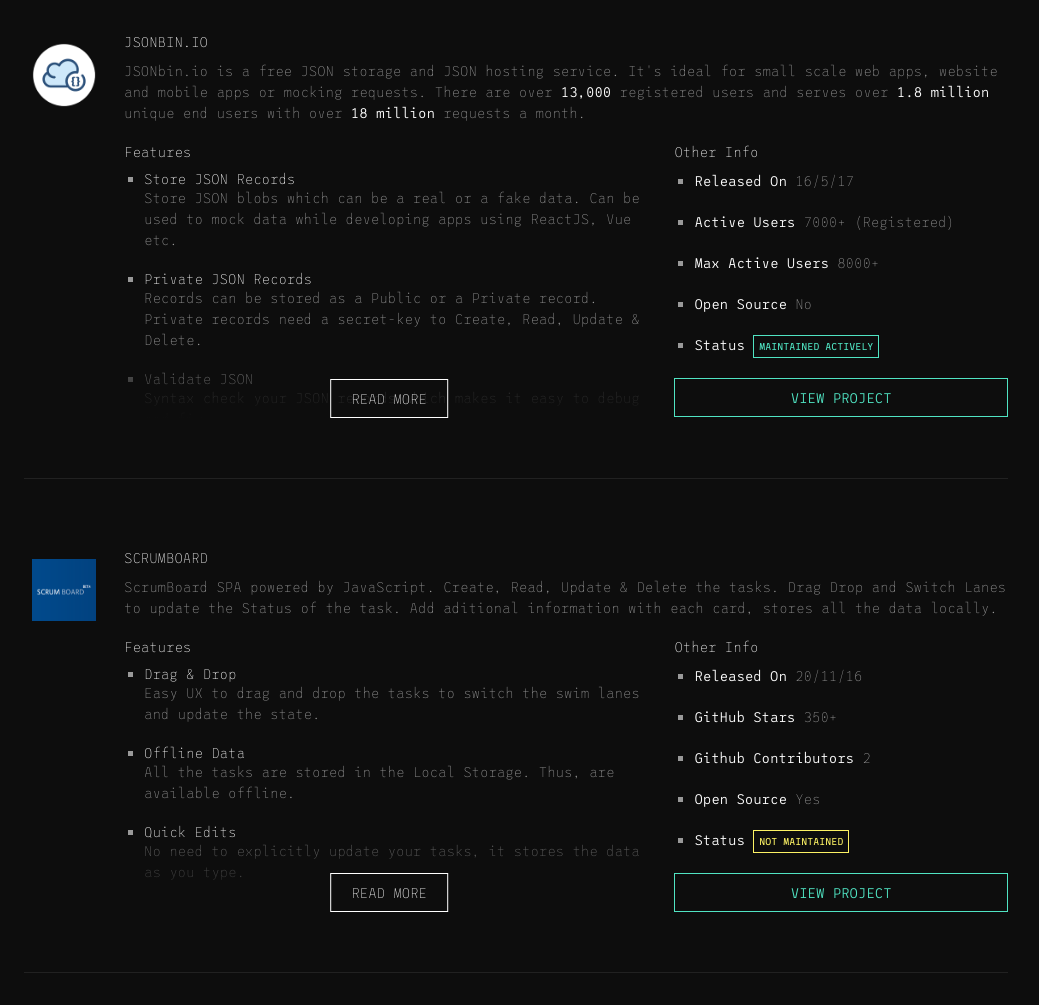
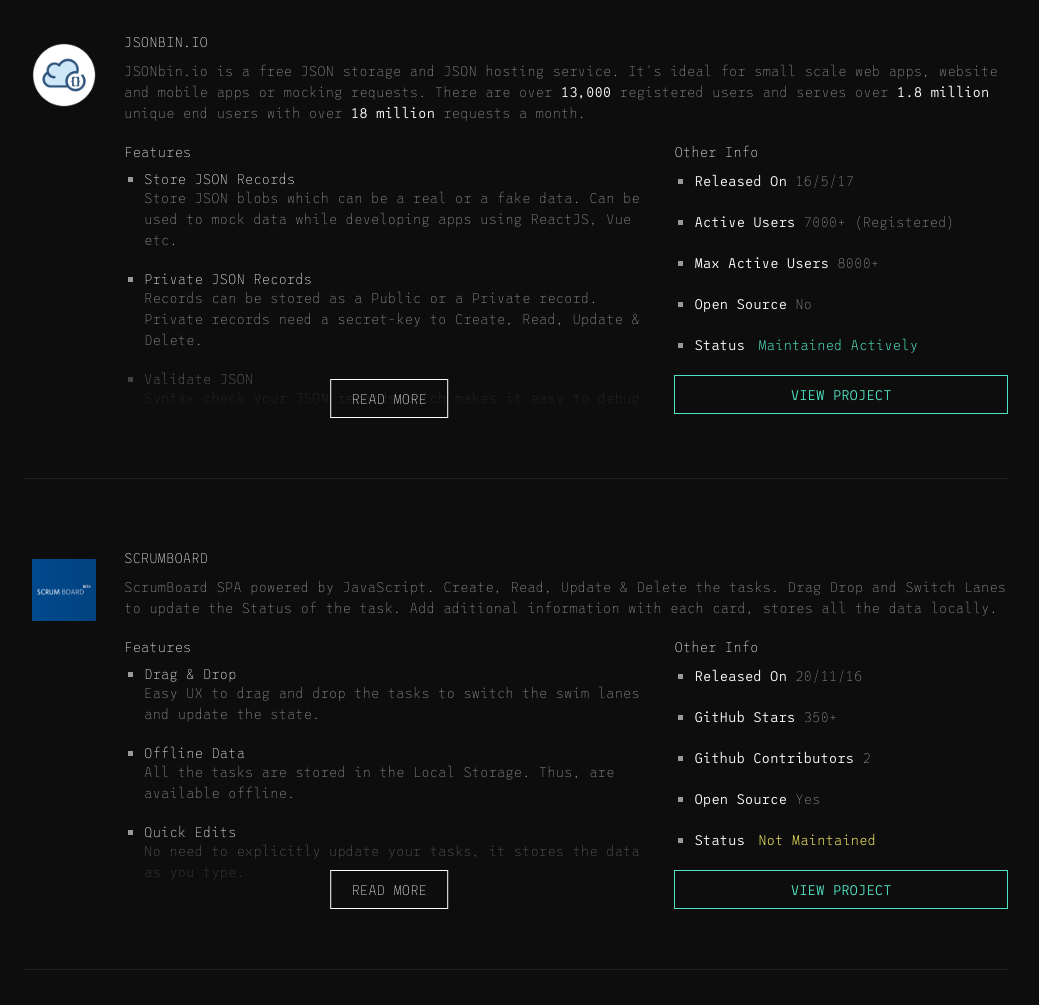
Before and after one commit to i-break-codes/8bit, a plain HTML site: page projects.html in a window 1280 px wide. Shown: the part 555-1560 px from the top of the page, without its empty margins (124-1163 px from the left). Drawn offline with Linux system fonts and the light colour scheme.

Commit message:
minor changes

```diff
--- a/stylesheets/app.css
+++ b/stylesheets/app.css
@@ -83,7 +83,6 @@ main {
 header {
   position: -webkit-sticky;
   position: sticky;
-  overflow-x: hidden;
   top: 0;
   padding-bottom: 0;
   background-color: var(--bg-color);
@@ -407,22 +406,17 @@ hr {
 .status-badge-not,
 .status-badge-sold {
   color: var(--brand-color) !important;
-  text-transform: uppercase;
-  font-size: 10px;
-  border: 1px solid var(--brand-color);
   padding: 0 5px;
-  font-weight: 400;
+  font-weight: 200;
   display: inline-block;
 }
 
 .status-badge-not {
   color: var(--not-maintained) !important;
-  border-color: var(--not-maintained);
 }
 
 .status-badge-sold {
   color: var(--special) !important;
-  border-color: var(--special);
 }
 
 .view-project-cta {
```
Also changed, not shown: index.html (+2 -2 lines).
